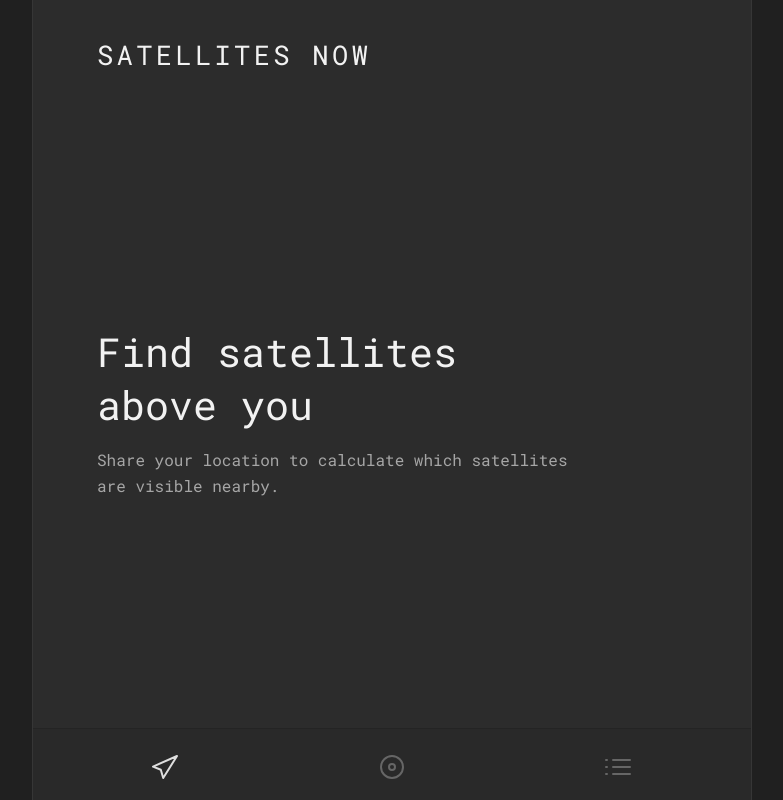
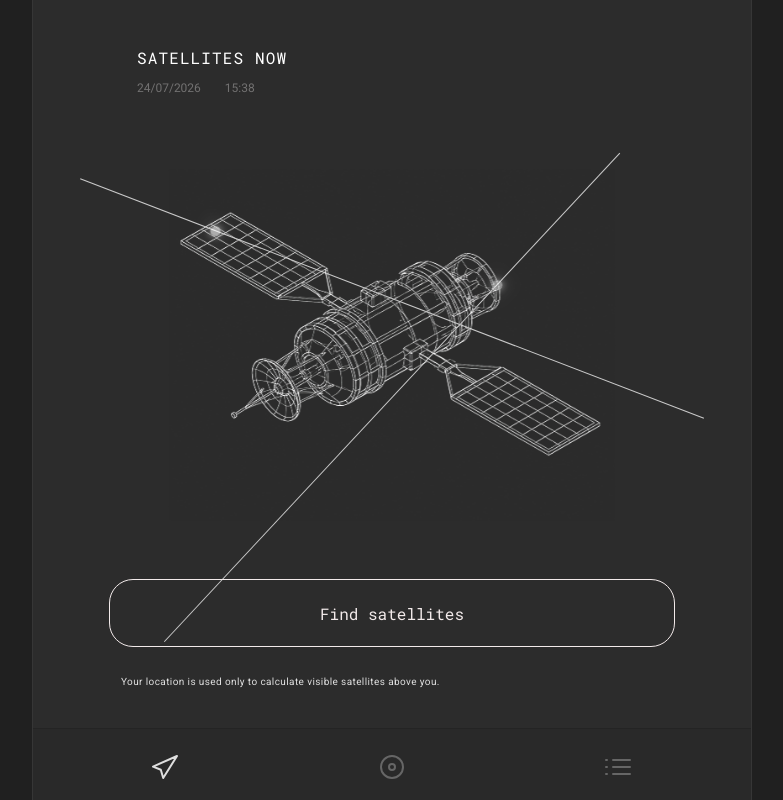
Before and after one commit to johannalehto/satellite-radar-web, a React (Vite) app: page / in a window 1280 px wide. Shown: the whole page, without its empty margins (248-1031 px from the left). Built offline with nearby package versions, Linux system fonts and the light colour scheme; a web font is replaced by a local one.

Commit message:
Add fonts and styles for location tracking page, geotracking deets from nominatim, add animation

```diff
--- a/package.json
+++ b/package.json
@@ -11,6 +11,7 @@
   },
   "dependencies": {
     "@fontsource/iosevka-charon-mono": "^5.3.0",
+    "@fontsource/roboto": "^5.3.0",
     "@fontsource/roboto-mono": "^5.3.0",
     "@shopify/react-native-skia": "^2.10.0",
     "react": "^19.2.7",
--- /dev/null
+++ b/src/api/locationClient.ts
@@ -0,0 +1,49 @@
+type NominatimAddress = {
+  suburb?: string
+  neighbourhood?: string
+  city_district?: string
+  city?: string
+  town?: string
+  country?: string
+}
+
+type NominatimReverseResponse = {
+  address?: NominatimAddress
+  display_name?: string
+}
+
+export async function getLocationName(
+  latitude: number,
+  longitude: number,
+): Promise<string | null> {
+  const url = new URL('https://nominatim.openstreetmap.org/reverse')
+  url.searchParams.set('lat', String(latitude))
+  url.searchParams.set('lon', String(longitude))
+  url.searchParams.set('format', 'json')
+
+  const response = await fetch(url)
+
+  if (!response.ok) {
+    throw new Error(
+      `Location name request failed with status ${response.status}`,
+    )
+  }
+
+  const data = (await response.json()) as NominatimReverseResponse
+  const address = data.address ?? {}
+  const area =
+    address.suburb ??
+    address.neighbourhood ??
+    address.city_district
+  const city = address.city ?? address.town
+
+  if (area && city) {
+    return `${area}, ${city}`
+  }
+
+  if (city && address.country) {
+    return `${city}, ${address.country}`
+  }
+
+  return data.display_name ?? null
+}
--- a/src/main.tsx
+++ b/src/main.tsx
@@ -1,6 +1,8 @@
 import { createRoot } from 'react-dom/client'
 import '@fontsource/iosevka-charon-mono/latin-300.css'
 import '@fontsource/roboto-mono/latin-300.css'
+import '@fontsource/roboto-mono/latin-400.css'
+import '@fontsource/roboto/latin-400.css'
 import App from './web/App'
 import './index.css'
 
--- a/src/web/App.tsx
+++ b/src/web/App.tsx
@@ -1,3 +1,4 @@
+import { useState } from 'react'
 import {
   BrowserRouter,
   Navigate,
@@ -5,17 +6,43 @@ import {
   Routes,
 } from 'react-router-dom'
 import AppShell from './app/AppShell'
+import type { ObserverLocation } from './location/models'
 import LocationPage from './pages/LocationPage'
 import RadarPage from './pages/RadarPage'
 import SatelliteListPage from './pages/SatelliteListPage'
 
+const DEFAULT_RADAR_LATITUDE = 36.3112
+const DEFAULT_RADAR_LONGITUDE = 139.5341
+
 function App() {
+  const [observerLocation, setObserverLocation] =
+    useState<ObserverLocation | null>(null)
+  const latitude =
+    observerLocation?.latitude ?? DEFAULT_RADAR_LATITUDE
+  const longitude =
+    observerLocation?.longitude ?? DEFAULT_RADAR_LONGITUDE
+
   return (
     <BrowserRouter>
       <Routes>
         <Route element={<AppShell />}>
-          <Route index element={<LocationPage />} />
-          <Route path="radar" element={<RadarPage />} />
+          <Route
+            index
+            element={
+              <LocationPage
+                onLocationResolved={setObserverLocation}
+              />
+            }
+          />
+          <Route
+            path="radar"
+            element={
+              <RadarPage
+                latitude={latitude}
+                longitude={longitude}
+              />
+            }
+          />
           <Route path="satellites" element={<SatelliteListPage />} />
           <Route path="*" element={<Navigate to="/" replace />} />
         </Route>
--- a/src/web/components/layout/AppHeader.css
+++ b/src/web/components/layout/AppHeader.css
@@ -1,13 +1,33 @@
 .app-header {
   padding:
-    calc(2.25rem + env(safe-area-inset-top))
-    clamp(1.5rem, 8vw, 4rem)
-    1.5rem;
+    calc(3rem + env(safe-area-inset-top))
+    clamp(2rem, 15vw, 6.5rem)
+    1rem;
 }
 
 .app-title {
   margin: 0;
-  color: #f2f2f2;
-  font-size: clamp(1.2rem, 5vw, 1.7rem);
-  letter-spacing: 0.12em;
+  color: #ffffff;
+  font-family: 'Roboto Mono', monospace;
+  font-size: 1rem;
+  font-weight: 400;
+  letter-spacing: 0.07em;
+  line-height: 1.25;
 }
+
+.app-date-time {
+  display: flex;
+  gap: 1.5rem;
+  margin-top: 0.8rem;
+  color: #727171;
+  font-family: 'Roboto', sans-serif;
+  font-size: 0.75rem;
+  font-weight: 400;
+  line-height: 1.2;
+}
+
+@media (max-height: 600px) {
+  .app-header {
+    padding-top: calc(1.75rem + env(safe-area-inset-top));
+  }
+}
--- a/src/web/components/layout/AppHeader.tsx
+++ b/src/web/components/layout/AppHeader.tsx
@@ -1,9 +1,42 @@
+import { useEffect, useState } from 'react'
 import './AppHeader.css'
 
+function padNumber(value: number) {
+  return String(value).padStart(2, '0')
+}
+
+function formatDate(date: Date) {
+  return [
+    padNumber(date.getDate()),
+    padNumber(date.getMonth() + 1),
+    date.getFullYear(),
+  ].join('/')
+}
+
+function formatTime(date: Date) {
+  return `${padNumber(date.getHours())}:${padNumber(date.getMinutes())}`
+}
+
 function AppHeader() {
+  const [now, setNow] = useState(() => new Date())
+
+  useEffect(() => {
+    const intervalId = window.setInterval(() => {
+      setNow(new Date())
+    }, 1_000)
+
+    return () => {
+      window.clearInterval(intervalId)
+    }
+  }, [])
+
   return (
     <header className="app-header">
       <p className="app-title">SATELLITES NOW</p>
+      <div className="app-date-time">
+        <time dateTime={now.toISOString()}>{formatDate(now)}</time>
+        <time dateTime={now.toISOString()}>{formatTime(now)}</time>
+      </div>
     </header>
   )
 }
--- /dev/null
+++ b/src/web/location/models.ts
@@ -0,0 +1,5 @@
+export type ObserverLocation = {
+  latitude: number
+  longitude: number
+  name: string | null
+}
--- /dev/null
+++ b/src/web/pages/LocationPage.css
@@ -0,0 +1,202 @@
+.location-page {
+  display: grid;
+  grid-template-rows: minmax(0, 1fr) auto;
+  min-height: 100%;
+  padding:
+    0
+    clamp(1.75rem, 9vw, 4.75rem)
+    clamp(2rem, 5vh, 3.5rem);
+}
+
+.location-illustration {
+  position: relative;
+  display: grid;
+  min-height: 0;
+  place-items: center;
+  isolation: isolate;
+}
+
+.location-illustration img {
+  z-index: 1;
+  display: block;
+  width: min(100%, 33.3125rem);
+  max-height: min(44vh, 26.1875rem);
+  object-fit: contain;
+}
+
+.satellite-trajectory {
+  position: absolute;
+  z-index: 0;
+  left: 50%;
+  width: 118%;
+  height: 1px;
+  background: rgba(242, 242, 242, 0.8);
+  transform-origin: center;
+}
+
+.satellite-trajectory::before,
+.satellite-trajectory::after {
+  position: absolute;
+  top: 50%;
+  width: 0.625rem;
+  height: 0.625rem;
+  background: #ffffff;
+  border-radius: 50%;
+  box-shadow:
+    0 0 0.4rem rgba(255, 255, 255, 0.95),
+    0 0 0.9rem rgba(255, 255, 255, 0.6);
+  content: '';
+  transform: translate(-50%, -50%);
+}
+
+.satellite-trajectory-one {
+  top: 40%;
+  transform: translateX(-50%) rotate(21deg);
+}
+
+.satellite-trajectory-one::before {
+  animation: drift-along-first-track 90s linear infinite;
+}
+
+.satellite-trajectory-one::after {
+  display: none;
+}
+
+.satellite-trajectory-two {
+  top: 61%;
+  transform: translateX(-50%) rotate(-47deg);
+}
+
+.satellite-trajectory-two::before {
+  animation: drift-along-second-track 110s linear infinite;
+}
+
+.satellite-trajectory-two::after {
+  display: none;
+}
+
+.location-action {
+  z-index: 2;
+  width: 100%;
+  max-width: 36.875rem;
+  margin: 0 auto;
+}
+
+.find-satellites-button {
+  width: 100%;
+  min-height: 4.25rem;
+  padding: 0.75rem 1.5rem;
+  color: #f2eaea;
+  background: transparent;
+  border: 1px solid #f2eaea;
+  border-radius: 1.5rem;
+  font-family: 'Roboto Mono', monospace;
+  font-size: 1rem;
+  font-weight: 300;
+  cursor: pointer;
+}
+
+.find-satellites-button:hover {
+  background: rgba(242, 234, 234, 0.06);
+}
+
+.find-satellites-button:focus-visible {
+  outline: 2px solid #ffffff;
+  outline-offset: 0.25rem;
+}
+
+.find-satellites-button:active {
+  background: rgba(242, 234, 234, 0.12);
+}
+
+.find-satellites-button:disabled {
+  cursor: wait;
+  opacity: 0.65;
+}
+
+.location-disclaimer {
+  margin: 1.75rem 0 0;
+  padding: 0 0.75rem;
+  color: #dfdfdf;
+  font-family: 'Roboto', sans-serif;
+  font-size: 0.625rem;
+  font-weight: 400;
+  letter-spacing: 0.04em;
+  line-height: 1.3;
+}
+
+.location-error {
+  margin: 0.75rem 0 0;
+  padding: 0 0.75rem;
+  color: #ffadad;
+  font-family: 'Roboto', sans-serif;
+  font-size: 0.625rem;
+  line-height: 1.3;
+}
+
+@keyframes drift-along-first-track {
+  0% {
+    left: 18%;
+    opacity: 0;
+  }
+
+  10%,
+  90% {
+    opacity: 1;
+  }
+
+  100% {
+    left: 78%;
+    opacity: 0;
+  }
+}
+
+@keyframes drift-along-second-track {
+  0% {
+    left: 76%;
+    opacity: 0;
+  }
+
+  10%,
+  90% {
+    opacity: 1;
+  }
+
+  100% {
+    left: 16%;
+    opacity: 0;
+  }
+}
+
+@media (max-height: 700px) {
+  .location-page {
+    padding-bottom: 1.5rem;
+  }
+
+  .location-illustration img {
+    max-height: 35vh;
+  }
+
+  .find-satellites-button {
+    min-height: 3.5rem;
+  }
+
+  .location-disclaimer {
+    margin-top: 1rem;
+  }
+}
+
+@media (prefers-reduced-motion: reduce) {
+  .satellite-trajectory-one::before,
+  .satellite-trajectory-two::before {
+    animation: none;
+  }
+
+  .satellite-trajectory-one::before {
+    left: 42%;
+  }
+
+  .satellite-trajectory-two::before {
+    left: 17%;
+  }
+}
--- a/src/web/pages/LocationPage.tsx
+++ b/src/web/pages/LocationPage.tsx
@@ -1,14 +1,99 @@
-import './PlaceholderPages.css'
+import { useState } from 'react'
+import { useNavigate } from 'react-router-dom'
+import { getLocationName } from '../../api/locationClient'
+import satelliteWireframe from '../assets/landing/satellite-wireframe.png'
+import type { ObserverLocation } from '../location/models'
+import './LocationPage.css'
 
-function LocationPage() {
+type LocationPageProps = {
+  onLocationResolved: (location: ObserverLocation) => void
+}
+
+function getCurrentCoordinates(): Promise<GeolocationCoordinates> {
+  if (!navigator.geolocation) {
+    return Promise.reject(
+      new Error('Location sharing is not supported by this browser.'),
+    )
+  }
+
+  return new Promise((resolve, reject) => {
+    navigator.geolocation.getCurrentPosition(
+      ({ coords }) => resolve(coords),
+      () => reject(new Error('Unable to access your location.')),
+      {
+        enableHighAccuracy: false,
+        maximumAge: 300_000,
+        timeout: 10_000,
+      },
+    )
+  })
+}
+
+function LocationPage({ onLocationResolved }: LocationPageProps) {
+  const navigate = useNavigate()
+  const [isLocating, setIsLocating] = useState(false)
+  const [error, setError] = useState<string | null>(null)
+
+  async function handleFindSatellites() {
+    setIsLocating(true)
+    setError(null)
+
+    try {
+      const coordinates = await getCurrentCoordinates()
+      let locationName: string | null = null
+
+      try {
+        locationName = await getLocationName(
+          coordinates.latitude,
+          coordinates.longitude,
+        )
+      } catch {
+        // A place name is optional; coordinates are enough for the radar.
+      }
+
+      onLocationResolved({
+        latitude: coordinates.latitude,
+        longitude: coordinates.longitude,
+        name: locationName,
+      })
+      navigate('/radar')
+    } catch (caughtError) {
+      const message =
+        caughtError instanceof Error
+          ? caughtError.message
+          : 'Unable to access your location.'
+      setError(message)
+      setIsLocating(false)
+    }
+  }
+
   return (
-    <section className="placeholder-page">
-      <div>
-        <h1>Find satellites above you</h1>
-        <p>
-          Share your location to calculate which satellites are visible
-          nearby.
+    <section className="location-page" aria-label="Find satellites">
+      <div className="location-illustration" aria-hidden="true">
+        <span className="satellite-trajectory satellite-trajectory-one" />
+        <span className="satellite-trajectory satellite-trajectory-two" />
+        <img src={satelliteWireframe} alt="" />
+      </div>
+
+      <div className="location-action">
+        <button
+          className="find-satellites-button"
+          type="button"
+          aria-describedby="location-disclaimer"
+          disabled={isLocating}
+          onClick={handleFindSatellites}
+        >
+          {isLocating ? 'Finding satellites…' : 'Find satellites'}
+        </button>
+        <p id="location-disclaimer" className="location-disclaimer">
+          Your location is used only to calculate visible satellites
+          above you.
         </p>
+        {error && (
+          <p className="location-error" role="alert">
+            {error} Check your browser permissions and try again.
+          </p>
+        )}
       </div>
     </section>
   )
```
Also changed, not shown: src/web/pages/RadarPage.tsx (+7 -5 lines), src/web/assets/landing/satellite-wireframe.png (added), 1 other file (tests, documents, lock files or other folders).
